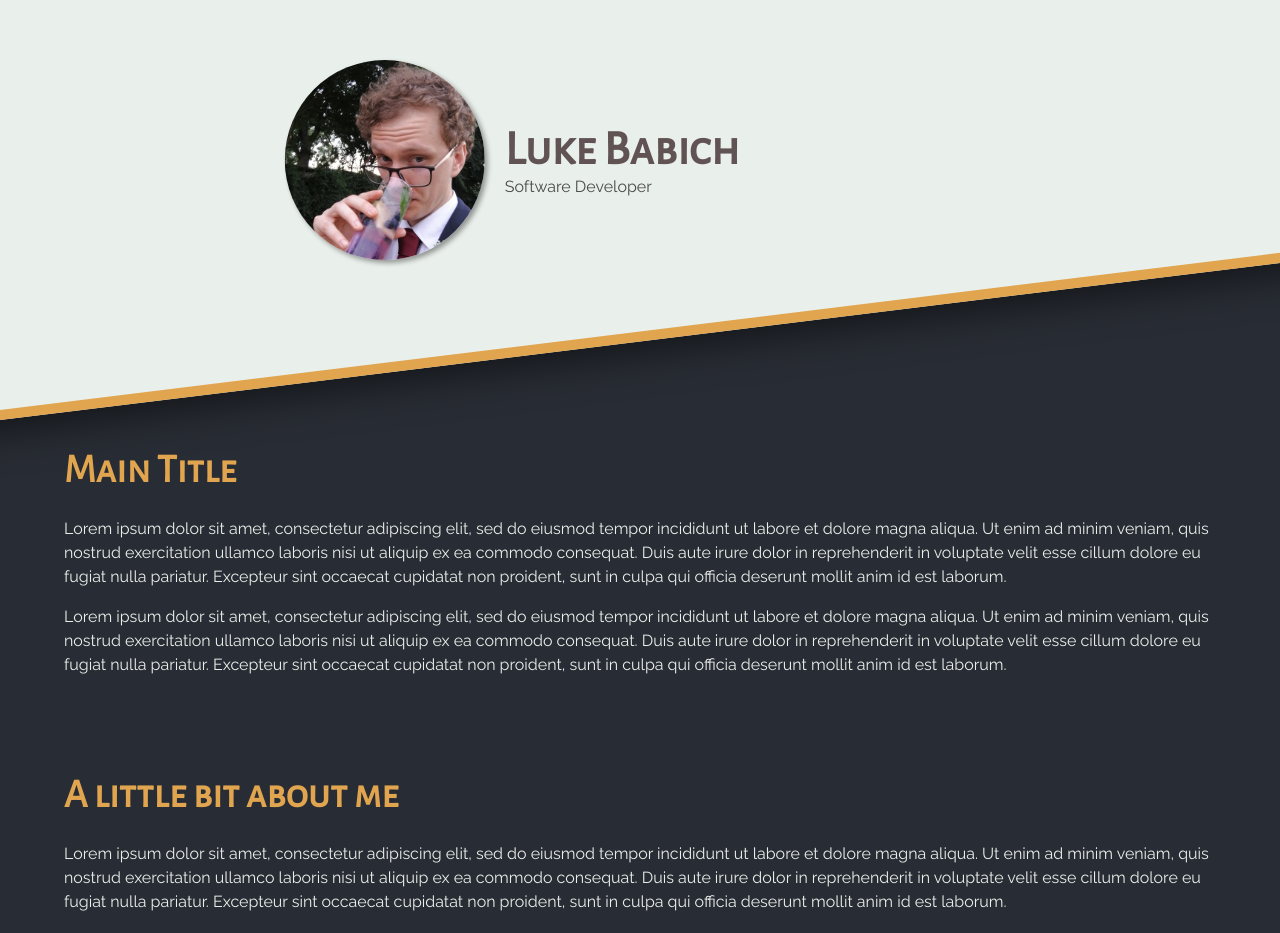
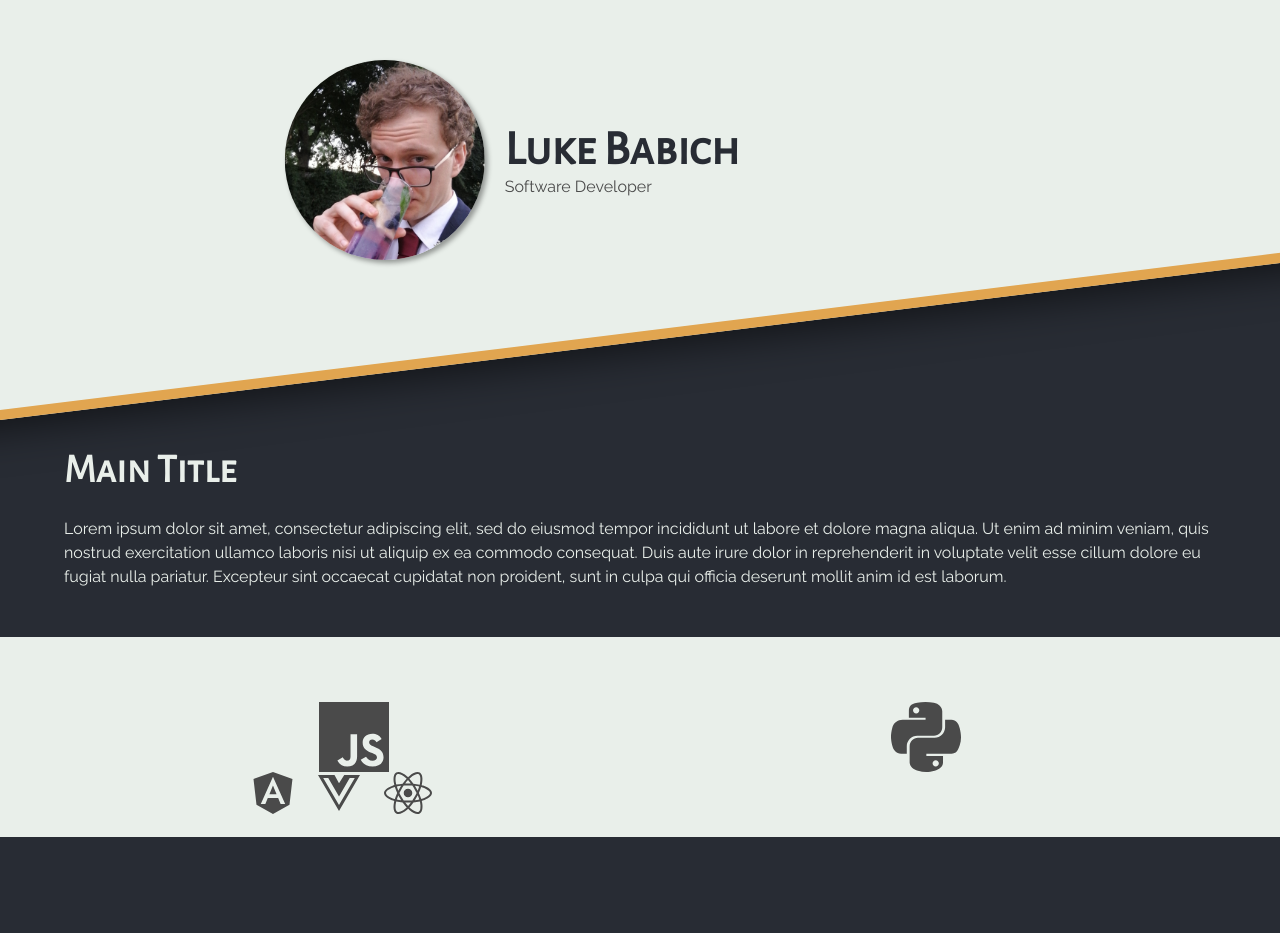
Before and after one commit to lukeinthecloud/old-website, a React (Create React App) app: page / in a window 1280 px wide. Shown: the top 933 px of the page. After the commit the page ends 837 px from the top, so only its background shows below. Built offline with nearby package versions, Linux system fonts and the light colour scheme.

Commit message:
feature: set up icons

```diff
--- a/src/components/landing-page/Content/About.js
+++ /dev/null
@@ -1,32 +0,0 @@
-import React from 'react';
-
-export default function About() {
-    return (
-        <section className={'section'}>
-            <div className="container is-full">
-                <h2 className="title is-2">A little bit about me</h2>
-                <div className={'content'}>
-                    <p>
-                        Lorem ipsum dolor sit amet, consectetur adipiscing elit,
-                        sed do eiusmod tempor incididunt ut labore et dolore magna aliqua.
-                        Ut enim ad minim veniam, quis nostrud exercitation ullamco laboris
-                        nisi ut aliquip ex ea commodo consequat. Duis aute irure dolor in
-                        reprehenderit in voluptate velit esse cillum dolore eu fugiat nulla
-                        pariatur. Excepteur sint occaecat cupidatat non proident, sunt in
-                        culpa qui officia deserunt mollit anim id est laborum.
-                    </p>
-
-                    <p>
-                        Lorem ipsum dolor sit amet, consectetur adipiscing elit,
-                        sed do eiusmod tempor incididunt ut labore et dolore magna aliqua.
-                        Ut enim ad minim veniam, quis nostrud exercitation ullamco laboris
-                        nisi ut aliquip ex ea commodo consequat. Duis aute irure dolor in
-                        reprehenderit in voluptate velit esse cillum dolore eu fugiat nulla
-                        pariatur. Excepteur sint occaecat cupidatat non proident, sunt in
-                        culpa qui officia deserunt mollit anim id est laborum.
-                    </p>
-                </div>
-            </div>
-        </section>
-    );
-}
--- a/src/components/landing-page/Content/Introduction.js
+++ b/src/components/landing-page/Content/Introduction.js
@@ -4,18 +4,8 @@ export default function Introduction() {
     return (
         <section className={'section'}>
             <div className="container is-full">
-                <h2 className="title is-2">Main Title</h2>
+                <h2 className="title is-2 title-primary">Main Title</h2>
                 <div className={'content'}>
-                    <p>
-                        Lorem ipsum dolor sit amet, consectetur adipiscing elit,
-                        sed do eiusmod tempor incididunt ut labore et dolore magna aliqua.
-                        Ut enim ad minim veniam, quis nostrud exercitation ullamco laboris
-                        nisi ut aliquip ex ea commodo consequat. Duis aute irure dolor in
-                        reprehenderit in voluptate velit esse cillum dolore eu fugiat nulla
-                        pariatur. Excepteur sint occaecat cupidatat non proident, sunt in
-                        culpa qui officia deserunt mollit anim id est laborum.
-                    </p>
-
                     <p>
                         Lorem ipsum dolor sit amet, consectetur adipiscing elit,
                         sed do eiusmod tempor incididunt ut labore et dolore magna aliqua.
--- /dev/null
+++ b/src/components/landing-page/Content/Skills.js
@@ -0,0 +1,43 @@
+import React from 'react';
+import {
+    IconSmallStyled,
+    IconStyled,
+    SectionAltStyled,
+    SkillContainerStyled,
+    SkillsStyled
+} from './styles/Content.style';
+import {FontAwesomeIcon} from '@fortawesome/react-fontawesome';
+
+export default function Skills() {
+    return (
+        <SectionAltStyled className={'section'}>
+            <div className="container is-fluid">
+                <div className={"columns u-justify-center"}>
+                    <SkillContainerStyled className={'column is-flex'}>
+                        <IconStyled className={'icon column'}>
+                            <FontAwesomeIcon icon={['fab', 'js']}/>
+                        </IconStyled>
+
+                        <SkillsStyled className={'columns'}>
+                            <IconSmallStyled className={'icon column'}>
+                                <FontAwesomeIcon icon={['fab', 'angular']}/>
+                            </IconSmallStyled>
+                            <IconSmallStyled className={'icon column'}>
+                                <FontAwesomeIcon icon={['fab', 'vuejs']}/>
+                            </IconSmallStyled>
+                            <IconSmallStyled className={'icon column'}>
+                                <FontAwesomeIcon icon={['fab', 'react']}/>
+                            </IconSmallStyled>
+                        </SkillsStyled>
+                    </SkillContainerStyled>
+
+                    <SkillContainerStyled className={'column is-flex'}>
+                        <IconStyled className={'icon column'}>
+                            <FontAwesomeIcon icon={['fab', 'python']}/>
+                        </IconStyled>
+                    </SkillContainerStyled>
+                </div>
+            </div>
+        </SectionAltStyled>
+    );
+}
--- /dev/null
+++ b/src/components/landing-page/Content/styles/Content.style.js
@@ -0,0 +1,37 @@
+import styled from '@emotion/styled/macro';
+
+const iconBase = styled.i`
+  display: flex;
+  justify-content: center;
+  height: initial;
+`;
+
+export const SectionAltStyled = styled.section`
+  background: var(--lic-color-quartinary);
+
+  p {
+    color: var(--lic-color-primary) !important;
+  }
+`;
+
+export const SkillsStyled = styled.div`
+  display: flex;
+  position: absolute;
+  bottom: -1rem;
+  left: 50%;
+  transform: translateX(-50%);
+`;
+
+export const SkillContainerStyled = styled.div`
+  position: relative;
+`;
+
+export const IconStyled = styled(iconBase)`
+  font-size: 5rem;
+`;
+
+
+export const IconSmallStyled = styled(iconBase)`
+  width: initial;
+  font-size: 3rem;
+`;
--- a/src/components/landing-page/HeaderProfile/HeaderProfile.js
+++ b/src/components/landing-page/HeaderProfile/HeaderProfile.js
@@ -1,17 +1,17 @@
 import React from 'react';
 import profilePicture from './profile-picture.jpg'
-import {ProfileContainer, ProfileImage} from './styles/header-profile.style';
+import {ProfileContainerStyled, ProfileImageStyled} from './styles/HeaderProfile.style';
 
 export default function HeaderProfile() {
     return (
-        <ProfileContainer>
-            <ProfileImage>
+        <ProfileContainerStyled>
+            <ProfileImageStyled>
                 <img src={profilePicture} alt="Luke Babich Profile"/>
-            </ProfileImage>
+            </ProfileImageStyled>
             <h1 className={`title is-1`}>
                 Luke Babich
                 <small className={'subtitle is-6'}>Software Developer</small>
             </h1>
-        </ProfileContainer>
+        </ProfileContainerStyled>
     );
 }
--- a/src/components/landing-page/HeaderProfile/styles/header-profile.style.js
+++ b/src/components/landing-page/HeaderProfile/styles/HeaderProfile.style.js
@@ -2,7 +2,7 @@ import styled from '@emotion/styled/macro';
 
 const profileImageScale = ' 200px';
 
-export const ProfileContainer = styled.div`
+export const ProfileContainerStyled = styled.div`
         display: flex;
         align-items: center;
         position: absolute;
@@ -13,7 +13,7 @@ export const ProfileContainer = styled.div`
 
         h1 {
             margin-left: 20px;
-            color: var(--lic-color-secondary) !important;
+            color: var(--lic-color-primary) !important;
         }
 
         small {
@@ -22,7 +22,7 @@ export const ProfileContainer = styled.div`
         }
     `;
 
-export const ProfileImage = styled.div`
+export const ProfileImageStyled = styled.div`
         position: relative;
         width: ${profileImageScale};
         height: ${profileImageScale};
--- a/src/components/landing-page/LandingPage.js
+++ b/src/components/landing-page/LandingPage.js
@@ -1,8 +1,17 @@
 import React from 'react';
+import {library} from '@fortawesome/fontawesome-svg-core'
+import '@fortawesome/fontawesome-free-solid';
+import '@fortawesome/fontawesome-svg-core';
+import {faAngular, faReact, faVuejs, faPython, faJs} from '@fortawesome/free-brands-svg-icons';
+import '@fortawesome/free-regular-svg-icons';
+import '@fortawesome/free-solid-svg-icons';
+
 import LandingPageHeader from './LandingPageHeader';
 import LandingPageContent from './LandingPageContent';
 
 import styles from './styles/landing-page.module.css';
+
+library.add(faAngular, faReact, faVuejs, faPython, faJs);
 
 export default function LandingPage() {
     return ([
--- a/src/components/landing-page/LandingPageContent.js
+++ b/src/components/landing-page/LandingPageContent.js
@@ -1,10 +1,10 @@
 import React from 'react';
 import Introduction from './Content/Introduction';
-import About from './Content/About';
+import Skills from './Content/Skills';
 
 export default function LandingPageContent() {
     return ([
         <Introduction/>,
-        <About/>
+        <Skills/>
     ]);
 }
--- a/src/components/landing-page/LandingPageHeader.js
+++ b/src/components/landing-page/LandingPageHeader.js
@@ -1,10 +1,10 @@
 import React from 'react';
 import HeaderProfile from './HeaderProfile/HeaderProfile';
-import {HeaderDivider} from './styles/landing-page-header.style';
+import {HeaderDividerStyled} from './styles/LandingPageHeader.style';
 
 export default function LandingPageHeader() {
     return ([
         <HeaderProfile/>,
-        <HeaderDivider/>
+        <HeaderDividerStyled/>
     ]);
 }
--- a/src/components/landing-page/styles/landing-page-header.style.js
+++ b/src/components/landing-page/styles/LandingPageHeader.style.js
@@ -1,6 +1,6 @@
 import styled from '@emotion/styled/macro';
 
-export const HeaderDivider = styled.div`
+export const HeaderDividerStyled = styled.div`
   position: absolute;
   width: 200vw;
   height: 600px;
--- a/src/styling/global.css
+++ b/src/styling/global.css
@@ -2,10 +2,14 @@
     --lic-font-heading: 'Alegreya Sans SC', sans-serif;
     --lic-font-body: 'Raleway', sans-serif;
     --lic-color-primary: #282C34;
-    --lic-color-secondary: #615253;
-    --lic-color-tertiary: #A39A9A;
+    --lic-color-secondary: #62BBB6;
+    --lic-color-tertiary: #345764;
     --lic-color-quartinary: #E9EFEA;
     --lic-color-quinary: #E1A550;
+}
+
+html {
+    font-size: 16px;
 }
 
 html,
@@ -24,11 +28,8 @@ h6 {
     color: var(--lic-color-primary) !important;
 }
 
-h2 {
-    color: var(--lic-color-quinary) !important;
-}
-
 p {
+    font-size: 1rem;
     color: var(--lic-color-quartinary);
 }
 
@@ -40,3 +41,15 @@ header {
     position: relative;
     flex: 1;
 }
+
+.title-primary {
+    color: var(--lic-color-quartinary) !important;
+}
+
+.title-secondary {
+    color: var(--lic-color-tertiary) !important;
+}
+
+.u-justify-center {
+    justify-content: center;
+}
```
Also changed, not shown: package.json (+9 -1 lines), 1 other file (tests, documents, lock files or other folders).
